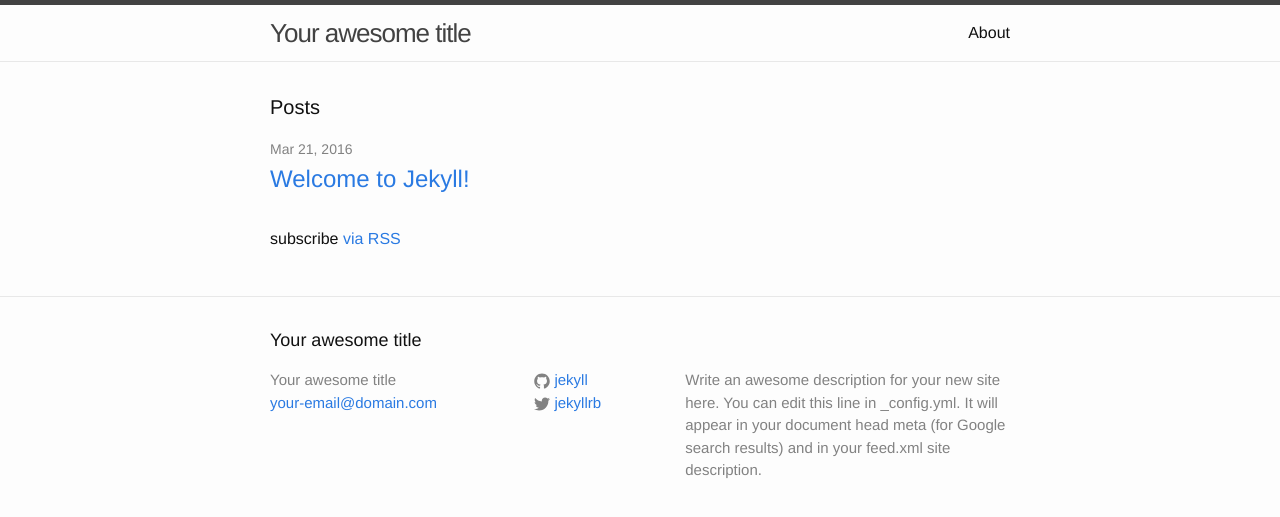
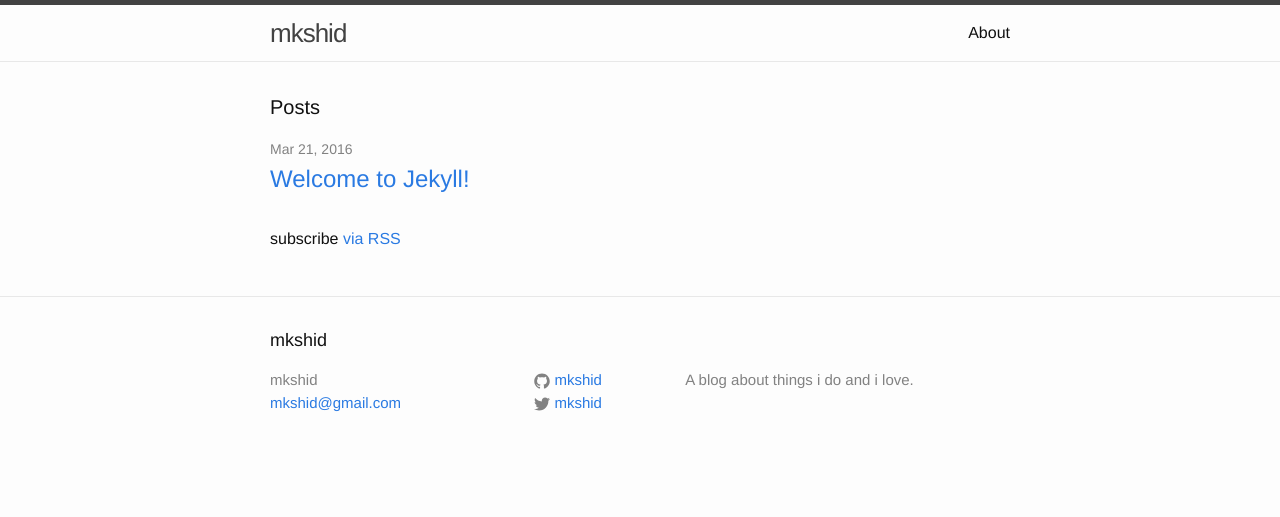
Before and after one commit to mkshid/mkshid.github.io, a Jekyll site: the page built from index.html, in a window 1280 px wide. Shown: the top 517 px of the page. Built offline with Jekyll 4.4.1, drawn with Linux system fonts in a browser that asks for light colours.

Commit message:
Add real info in config

```diff
--- a/_config.yml
+++ b/_config.yml
@@ -6,16 +6,14 @@
 # 'jekyll serve'. If you change this file, please restart the server process.
 
 # Site settings
-title: Your awesome title
-email: your-email@domain.com
+title: mkshid
+email: mkshid@gmail.com
 description: > # this means to ignore newlines until "baseurl:"
-  Write an awesome description for your new site here. You can edit this
-  line in _config.yml. It will appear in your document head meta (for
-  Google search results) and in your feed.xml site description.
+  A blog about things i do and i love.
 baseurl: "" # the subpath of your site, e.g. /blog
-url: "http://yourdomain.com" # the base hostname & protocol for your site
-twitter_username: jekyllrb
-github_username:  jekyll
+url: "http://mkshid.me" # the base hostname & protocol for your site
+twitter_username: mkshid
+github_username:  mkshid
 
 # Build settings
 markdown: kramdown
```
